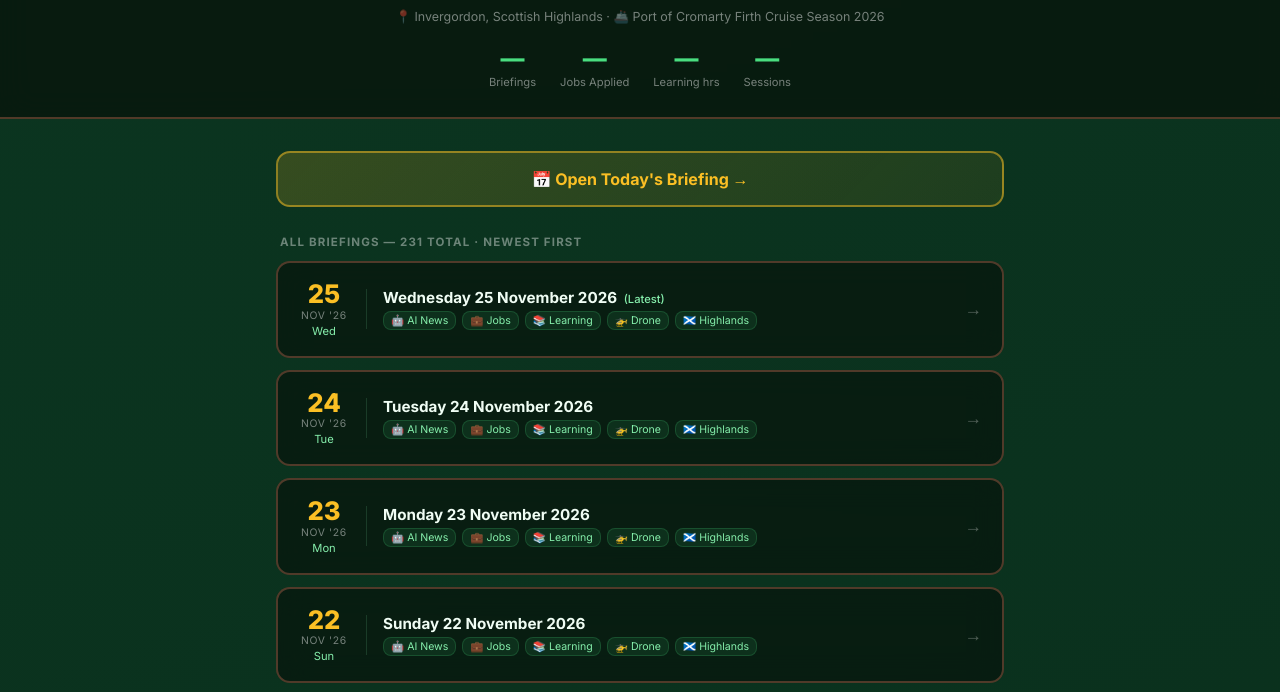
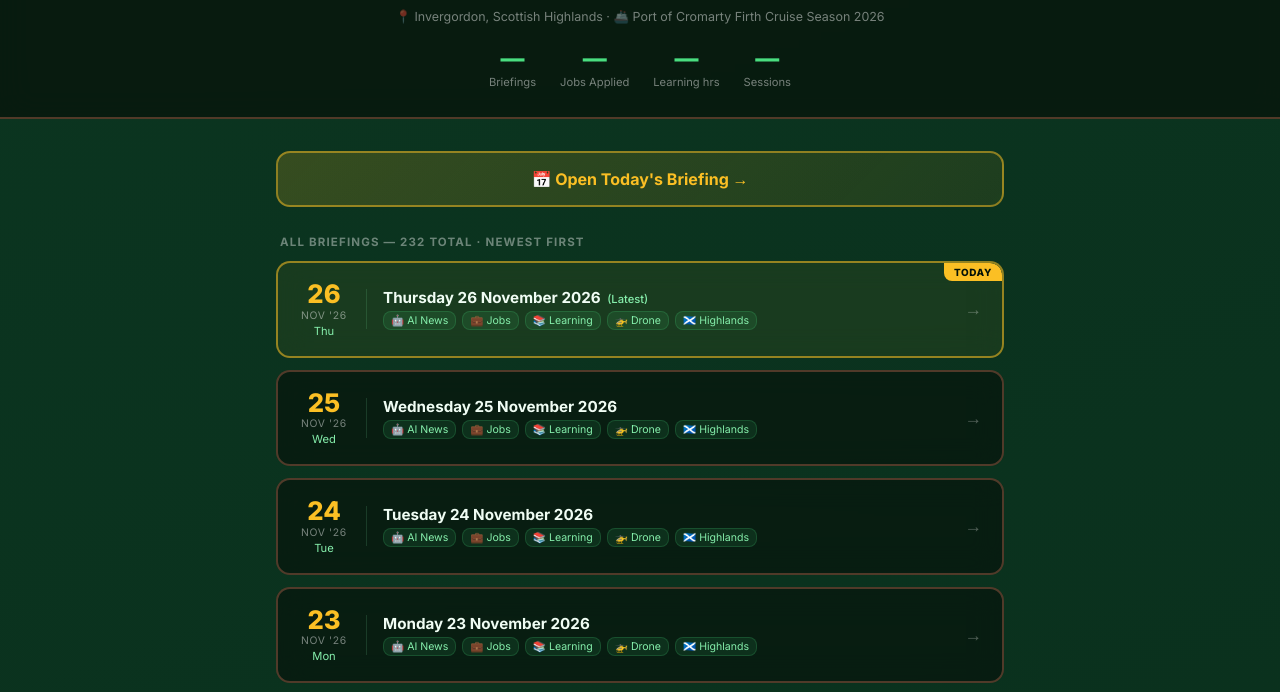
Before and after one commit to steve-ai-stuff/daily-briefing, a plain HTML site: page index.html in a window 1280 px wide. Shown: the part 101-793 px from the top of the page. Drawn offline with Linux system fonts and the light colour scheme.

Commit message:
Update index — 232 briefings

```diff
--- a/index.html
+++ b/index.html
@@ -111,6 +111,7 @@ footer{text-align:center;color:rgba(255,255,255,0.25);font-size:0.75rem;padding-
 // Add new entries here each time a new briefing is generated.
 // JavaScript will parse dates and sort newest-first automatically.
 var BRIEFINGS = [
+  ["26", "11", "2026", "Daily-Briefing_26-11-2026.html"],
   ["25", "11", "2026", "Daily-Briefing_25-11-2026.html"],
   ["24", "11", "2026", "Daily-Briefing_24-11-2026.html"],
   ["23", "11", "2026", "Daily-Briefing_23-11-2026.html"],
```
